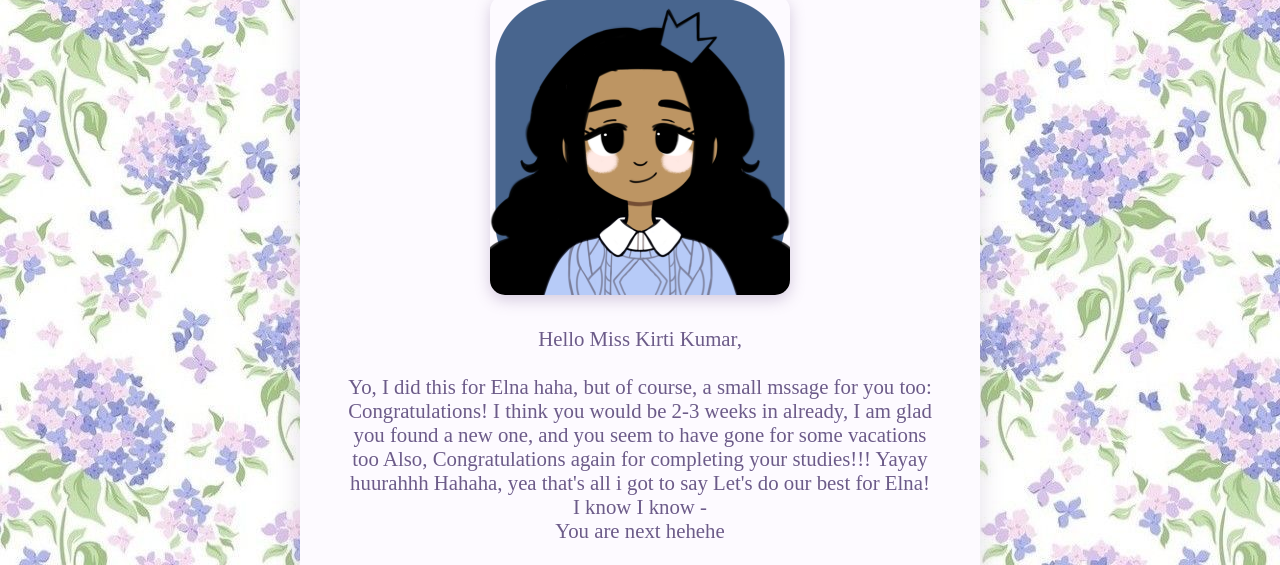
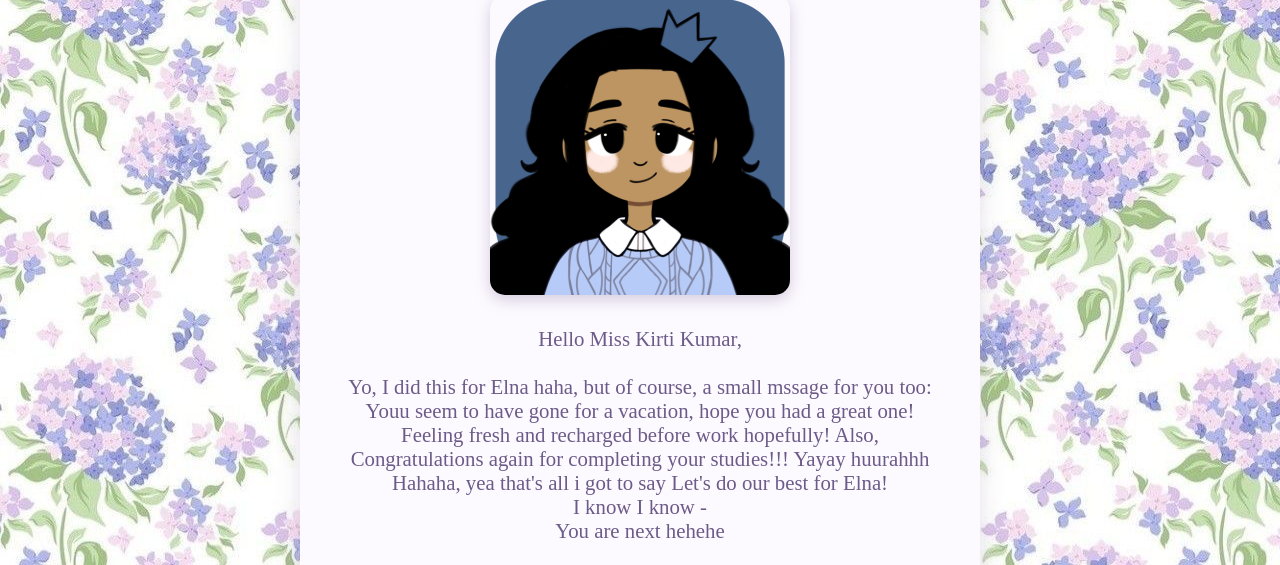
Before and after one commit to Ssyazwani/miniteapartyquiz, a plain HTML site: page pages/kirti.html in a window 1280 px wide. Shown: the part 235-800 px from the top of the page. Drawn offline with Linux system fonts and the light colour scheme.

Commit message:
editng kirti msg

```diff
--- a/pages/kirti.html
+++ b/pages/kirti.html
@@ -72,7 +72,7 @@
       Hello Miss Kirti Kumar,<br>
       <br>
       Yo, I did this for Elna haha, but of course, a small mssage for you too:
-      Congratulations! I think you would be 2-3 weeks in already, I am glad you found a new one, and you seem to have gone for some vacations too
+      Youu seem to have gone for a vacation, hope you had a great one! Feeling fresh and recharged before work hopefully!
       Also, Congratulations again for completing your studies!!!
       Yayay huurahhh
       Hahaha, yea that's all i got to say
```
